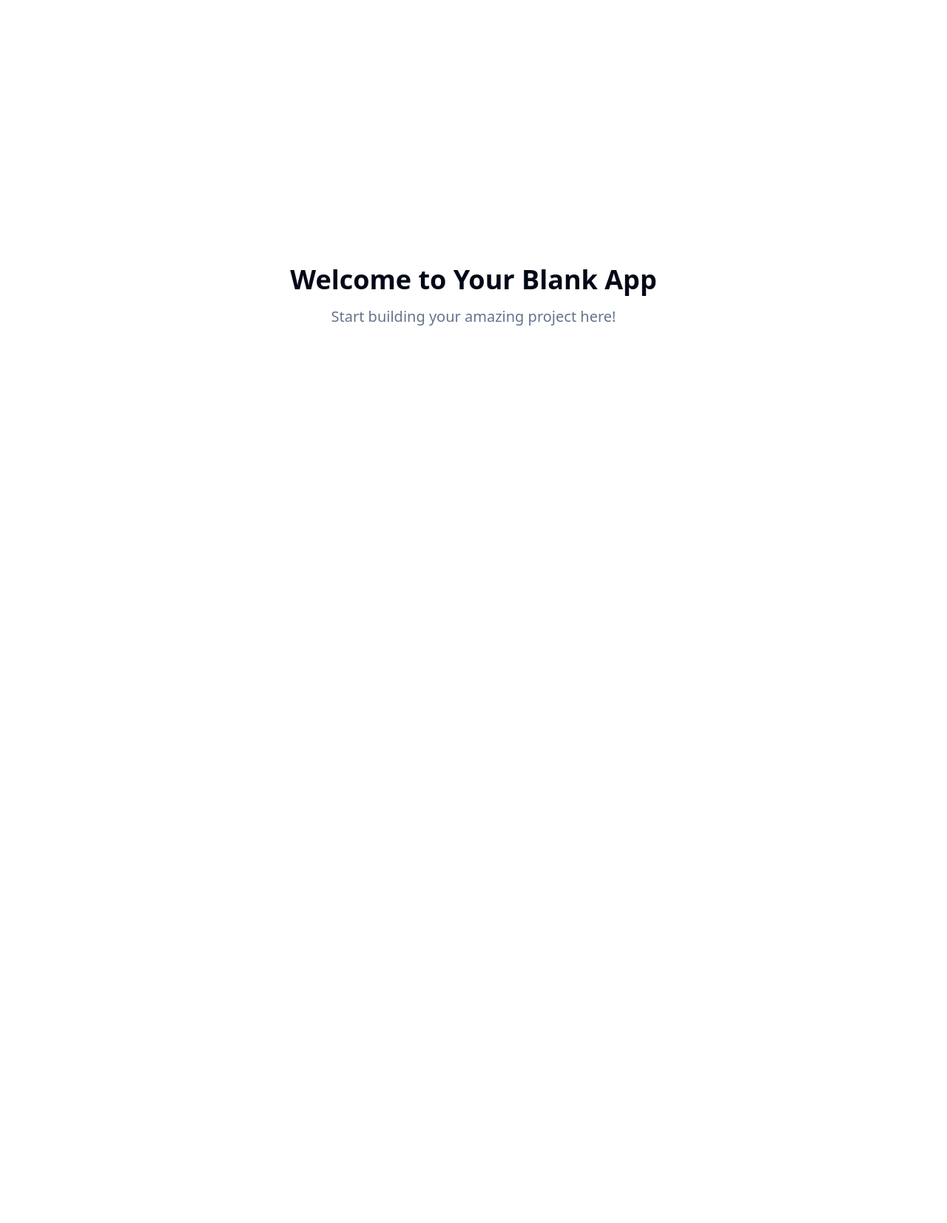
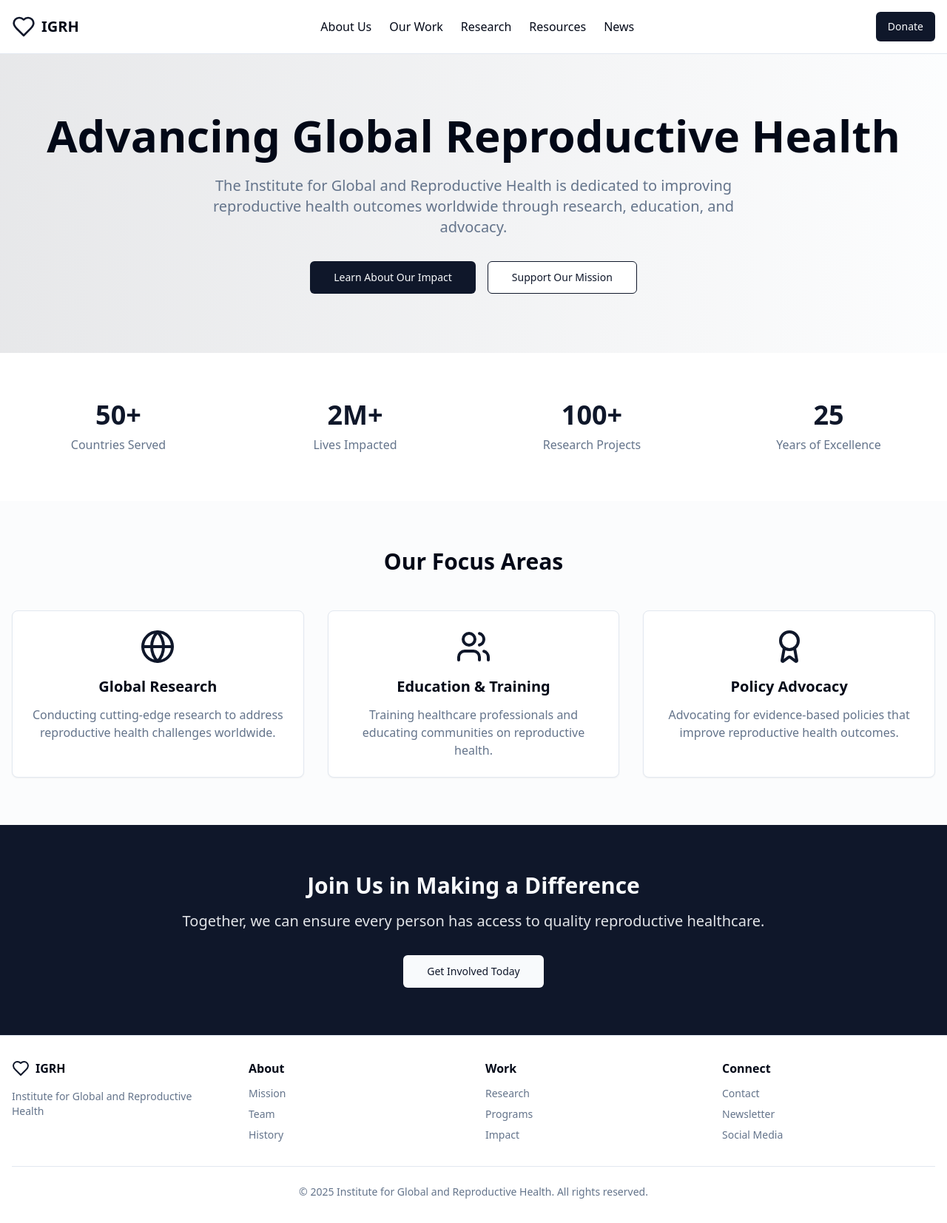
Before and after one commit to Heinzez/IGRH.org, a React (Vite) app: page / in a window 1280 px wide. Shown: the whole page at 74% size. Before the commit the page ends 800 px from the top, so only its background shows below. Built offline with nearby package versions, Linux system fonts and the light colour scheme.

Commit message:
Start building the website.
Begin building the IGRH website, with ongoing discussion about the structure.

```diff
--- a/src/pages/Index.tsx
+++ b/src/pages/Index.tsx
@@ -1,12 +1,170 @@
-// Update this page (the content is just a fallback if you fail to update the page)
+import { Button } from "@/components/ui/button";
+import { Card, CardContent } from "@/components/ui/card";
+import { Heart, Globe, Users, Award } from "lucide-react";
 
 const Index = () => {
   return (
-    <div className="min-h-screen flex items-center justify-center bg-background">
-      <div className="text-center">
-        <h1 className="text-4xl font-bold mb-4">Welcome to Your Blank App</h1>
-        <p className="text-xl text-muted-foreground">Start building your amazing project here!</p>
-      </div>
+    <div className="min-h-screen bg-background">
+      {/* Header */}
+      <header className="bg-background border-b border-border">
+        <div className="container mx-auto px-4 py-4 flex items-center justify-between">
+          <div className="flex items-center space-x-2">
+            <Heart className="h-8 w-8 text-primary" />
+            <span className="text-xl font-bold text-foreground">IGRH</span>
+          </div>
+          <nav className="hidden md:flex items-center space-x-6">
+            <a href="#" className="text-foreground hover:text-primary transition-colors">About Us</a>
+            <a href="#" className="text-foreground hover:text-primary transition-colors">Our Work</a>
+            <a href="#" className="text-foreground hover:text-primary transition-colors">Research</a>
+            <a href="#" className="text-foreground hover:text-primary transition-colors">Resources</a>
+            <a href="#" className="text-foreground hover:text-primary transition-colors">News</a>
+          </nav>
+          <Button className="bg-primary text-primary-foreground hover:bg-primary/90">
+            Donate
+          </Button>
+        </div>
+      </header>
+
+      {/* Hero Section */}
+      <section className="bg-gradient-to-r from-primary/10 to-secondary/20 py-20">
+        <div className="container mx-auto px-4 text-center">
+          <h1 className="text-4xl md:text-6xl font-bold text-foreground mb-6">
+            Advancing Global Reproductive Health
+          </h1>
+          <p className="text-xl text-muted-foreground mb-8 max-w-3xl mx-auto">
+            The Institute for Global and Reproductive Health is dedicated to improving reproductive health outcomes worldwide through research, education, and advocacy.
+          </p>
+          <div className="flex flex-col sm:flex-row gap-4 justify-center">
+            <Button size="lg" className="bg-primary text-primary-foreground hover:bg-primary/90">
+              Learn About Our Impact
+            </Button>
+            <Button size="lg" variant="outline" className="border-primary text-primary hover:bg-primary/10">
+              Support Our Mission
+            </Button>
+          </div>
+        </div>
+      </section>
+
+      {/* Impact Statistics */}
+      <section className="py-16 bg-background">
+        <div className="container mx-auto px-4">
+          <div className="grid grid-cols-1 md:grid-cols-4 gap-8">
+            <div className="text-center">
+              <div className="text-4xl font-bold text-primary mb-2">50+</div>
+              <div className="text-muted-foreground">Countries Served</div>
+            </div>
+            <div className="text-center">
+              <div className="text-4xl font-bold text-primary mb-2">2M+</div>
+              <div className="text-muted-foreground">Lives Impacted</div>
+            </div>
+            <div className="text-center">
+              <div className="text-4xl font-bold text-primary mb-2">100+</div>
+              <div className="text-muted-foreground">Research Projects</div>
+            </div>
+            <div className="text-center">
+              <div className="text-4xl font-bold text-primary mb-2">25</div>
+              <div className="text-muted-foreground">Years of Excellence</div>
+            </div>
+          </div>
+        </div>
+      </section>
+
+      {/* Mission Areas */}
+      <section className="py-16 bg-muted/30">
+        <div className="container mx-auto px-4">
+          <h2 className="text-3xl font-bold text-center text-foreground mb-12">
+            Our Focus Areas
+          </h2>
+          <div className="grid grid-cols-1 md:grid-cols-3 gap-8">
+            <Card className="bg-card border-border">
+              <CardContent className="p-6 text-center">
+                <Globe className="h-12 w-12 text-primary mx-auto mb-4" />
+                <h3 className="text-xl font-semibold text-card-foreground mb-3">Global Research</h3>
+                <p className="text-muted-foreground">
+                  Conducting cutting-edge research to address reproductive health challenges worldwide.
+                </p>
+              </CardContent>
+            </Card>
+            <Card className="bg-card border-border">
+              <CardContent className="p-6 text-center">
+                <Users className="h-12 w-12 text-primary mx-auto mb-4" />
+                <h3 className="text-xl font-semibold text-card-foreground mb-3">Education & Training</h3>
+                <p className="text-muted-foreground">
+                  Training healthcare professionals and educating communities on reproductive health.
+                </p>
+              </CardContent>
+            </Card>
+            <Card className="bg-card border-border">
+              <CardContent className="p-6 text-center">
+                <Award className="h-12 w-12 text-primary mx-auto mb-4" />
+                <h3 className="text-xl font-semibold text-card-foreground mb-3">Policy Advocacy</h3>
+                <p className="text-muted-foreground">
+                  Advocating for evidence-based policies that improve reproductive health outcomes.
+                </p>
+              </CardContent>
+            </Card>
+          </div>
+        </div>
+      </section>
+
+      {/* CTA Section */}
+      <section className="py-16 bg-primary text-primary-foreground">
+        <div className="container mx-auto px-4 text-center">
+          <h2 className="text-3xl font-bold mb-4">
+            Join Us in Making a Difference
+          </h2>
+          <p className="text-xl mb-8 opacity-90">
+            Together, we can ensure every person has access to quality reproductive healthcare.
+          </p>
+          <Button size="lg" variant="secondary" className="bg-primary-foreground text-primary hover:bg-primary-foreground/90">
+            Get Involved Today
+          </Button>
+        </div>
+      </section>
+
+      {/* Footer */}
+      <footer className="bg-background border-t border-border py-8">
+        <div className="container mx-auto px-4">
+          <div className="grid grid-cols-1 md:grid-cols-4 gap-8">
+            <div>
+              <div className="flex items-center space-x-2 mb-4">
+                <Heart className="h-6 w-6 text-primary" />
+                <span className="font-bold text-foreground">IGRH</span>
+              </div>
+              <p className="text-muted-foreground text-sm">
+                Institute for Global and Reproductive Health
+              </p>
+            </div>
+            <div>
+              <h4 className="font-semibold text-foreground mb-3">About</h4>
+              <ul className="space-y-2 text-sm text-muted-foreground">
+                <li><a href="#" className="hover:text-primary transition-colors">Mission</a></li>
+                <li><a href="#" className="hover:text-primary transition-colors">Team</a></li>
+                <li><a href="#" className="hover:text-primary transition-colors">History</a></li>
+              </ul>
+            </div>
+            <div>
+              <h4 className="font-semibold text-foreground mb-3">Work</h4>
+              <ul className="space-y-2 text-sm text-muted-foreground">
+                <li><a href="#" className="hover:text-primary transition-colors">Research</a></li>
+                <li><a href="#" className="hover:text-primary transition-colors">Programs</a></li>
+                <li><a href="#" className="hover:text-primary transition-colors">Impact</a></li>
+              </ul>
+            </div>
+            <div>
+              <h4 className="font-semibold text-foreground mb-3">Connect</h4>
+              <ul className="space-y-2 text-sm text-muted-foreground">
+                <li><a href="#" className="hover:text-primary transition-colors">Contact</a></li>
+                <li><a href="#" className="hover:text-primary transition-colors">Newsletter</a></li>
+                <li><a href="#" className="hover:text-primary transition-colors">Social Media</a></li>
+              </ul>
+            </div>
+          </div>
+          <div className="border-t border-border mt-8 pt-6 text-center text-sm text-muted-foreground">
+            © 2025 Institute for Global and Reproductive Health. All rights reserved.
+          </div>
+        </div>
+      </footer>
     </div>
   );
 };
```
